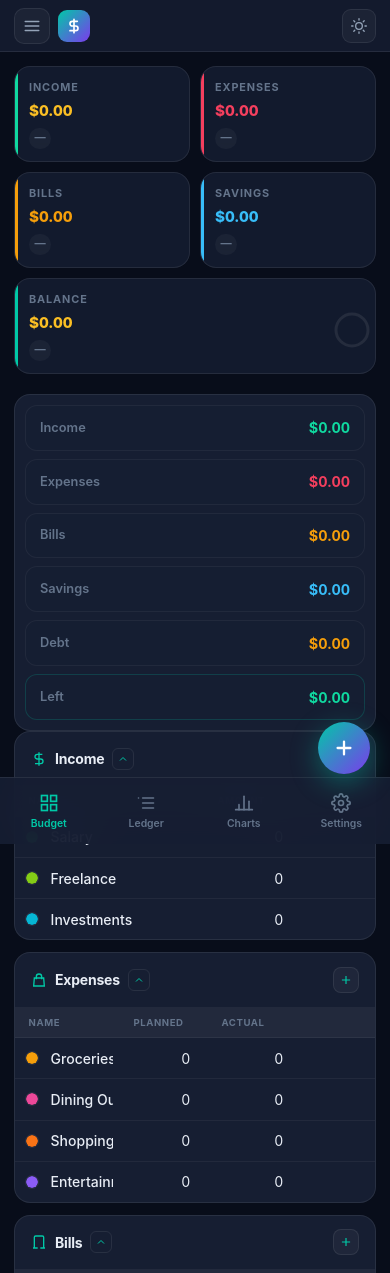
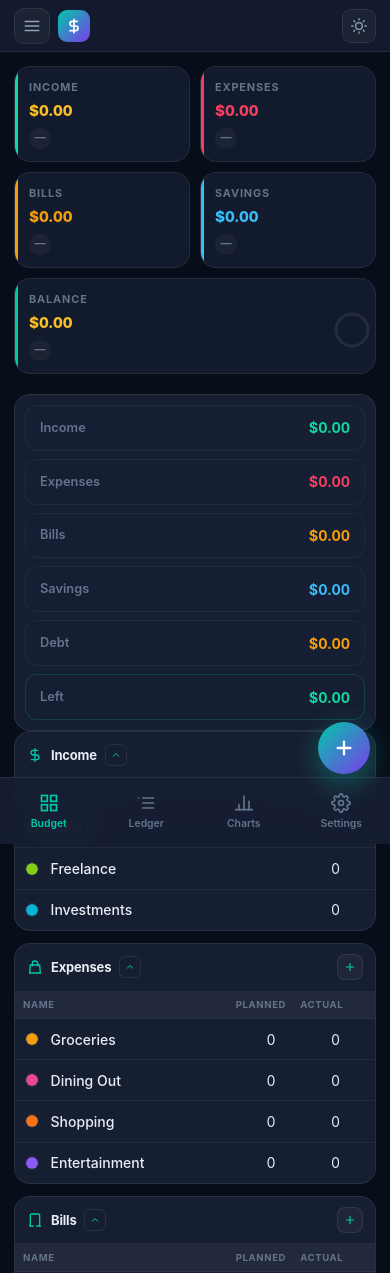
Before and after one commit to ImmaculateEben/personal-finance, a website: page dashboard.html in a window 390 px wide. Shown: the top 1273 px of the page. Drawn offline with nearby package versions, Linux system fonts and the light colour scheme.

Commit message:
fix: spreadsheet name column truncated on mobile
- style.css: add mobile breakpoints for spreadsheet grid
- At <=768px: planned/actual cols shrink from 88px to 68px,
  action buttons from 26px to 22px, giving name col ~30% more space
- At <=420px: cols shrink to 62px, action buttons hidden entirely
- category-name gets text-overflow:ellipsis so it cleanly truncates
  rather than overflowing or wrapping awkwardly
- Action buttons still show on data-actions-open='true' (tap to reveal)

```diff
--- a/css/style.css
+++ b/css/style.css
@@ -1028,7 +1028,92 @@ textarea {
     display: block;
 }
 
+
+/* ── Mobile: Spreadsheet layout fixes ──────────────────────── */
+@media (max-width: 768px) {
+
+    /* Tighter column widths so name column gets more room */
+    .spreadsheet-header,
+    .spreadsheet-row {
+        grid-template-columns: minmax(0, 1fr) 68px 68px 22px 22px;
+        gap: 0.2rem;
+        padding: 0.4rem 0.65rem;
+    }
+
+    .income .spreadsheet-header,
+    .spreadsheet-row.income-row {
+        grid-template-columns: minmax(0, 1fr) 72px 22px 22px;
+    }
+
+    /* Category name: allow it to fill and truncate cleanly */
+    .category-name {
+        font-size: 0.8125rem;
+        white-space: nowrap;
+        overflow: hidden;
+        text-overflow: ellipsis;
+        max-width: 100%;
+    }
+
+    /* Amount inputs a bit smaller */
+    .planned-input,
+    .actual-input {
+        font-size: 0.8rem;
+    }
+
+    /* Row action buttons: hidden until row tapped */
+    .row-add-btn,
+    .row-delete-btn {
+        width: 20px !important;
+        height: 20px !important;
+        opacity: 0;
+        visibility: hidden;
+        pointer-events: none;
+    }
+
+    /* Show on data-actions-open (set by ui.js on mobile tap) */
+    .spreadsheet-row[data-actions-open="true"] .row-add-btn,
+    .spreadsheet-row[data-actions-open="true"] .row-delete-btn {
+        opacity: 1;
+        visibility: visible;
+        pointer-events: auto;
+    }
+
+    /* Spreadsheet body: allow more rows visible */
+    .spreadsheet-body {
+        max-height: 200px;
+    }
+
+    /* Spreadsheet section title compact */
+    .section-title {
+        padding: 0.65rem 0.75rem;
+        font-size: 0.8125rem;
+    }
+}
+
+/* Very small screens — even tighter */
+@media (max-width: 420px) {
+
+    .spreadsheet-header,
+    .spreadsheet-row {
+        grid-template-columns: minmax(0, 1fr) 62px 62px 0px 0px;
+        gap: 0.15rem;
+        padding: 0.35rem 0.5rem;
+    }
+
+    /* Hide action button columns entirely at very small sizes */
+    .row-add-btn,
+    .row-delete-btn {
+        display: none !important;
+    }
+
+    .income .spreadsheet-header,
+    .spreadsheet-row.income-row {
+        grid-template-columns: minmax(0, 1fr) 66px 0px 0px;
+    }
+}
+
 /* Print ──────────────────────────────────────────────────── */
+
 @media print {
 
     .sidebar,
```
